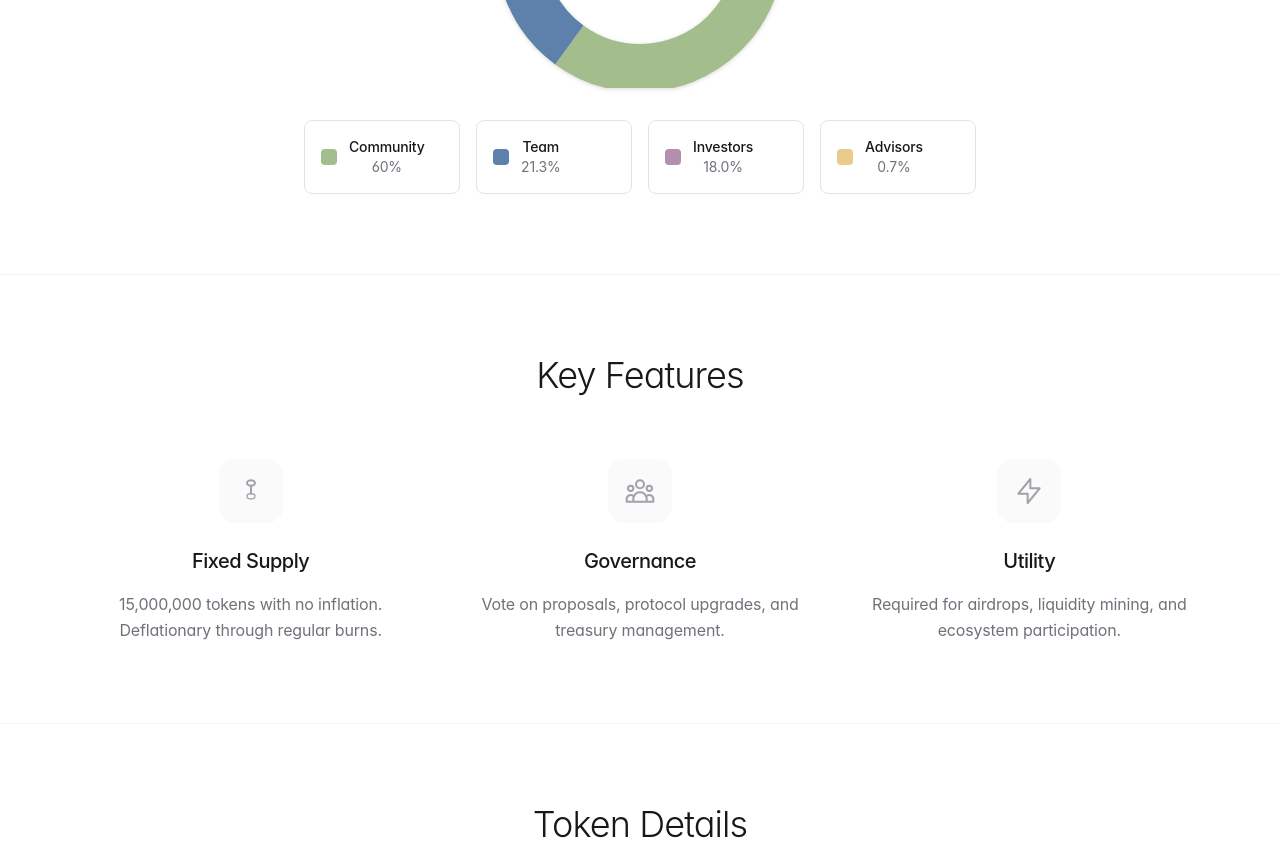
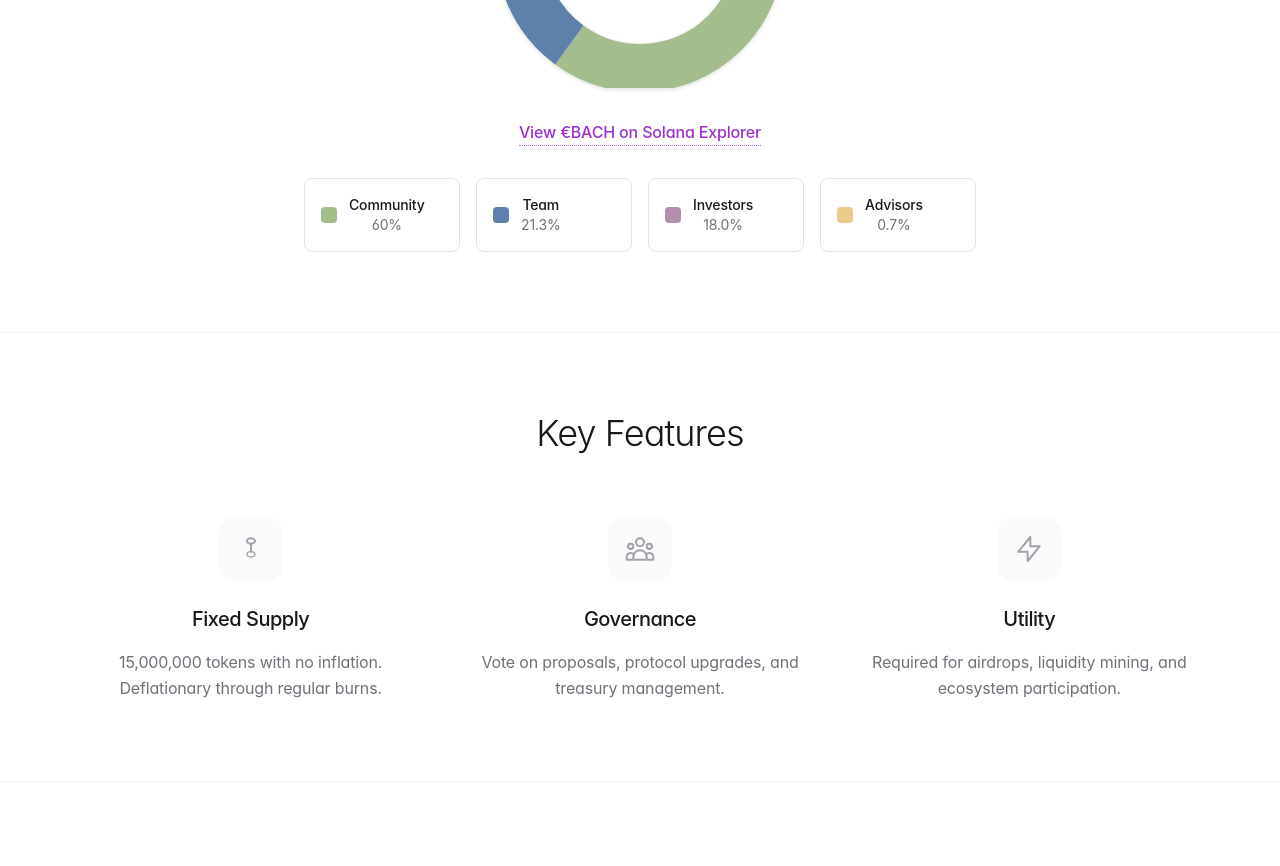
Before and after one commit to TheStableFoundation/bach-money, a Next.js app: page /tokenomics in a window 1280 px wide. Shown: the part 980-1846 px from the top of the page. Built offline with nearby package versions, Linux system fonts and the light colour scheme.

Commit message:
Add Solana Explorer links for €BACH token

```diff
--- a/app/page.tsx
+++ b/app/page.tsx
@@ -74,6 +74,15 @@ export default function Web() {
                   €BACH token
                 </a>
                 , a fixed-supply deflationary governance token of The Stable Foundation DAO.
+                <br />
+                <a
+                  href="https://explorer.solana.com/address/CTQBjyrX8pYyqbNa8vAhQfnRXfu9cUxnvrxj5PvbzTmf"
+                  target="_blank"
+                  rel="noopener noreferrer"
+                  className="mt-2 inline-block border-b border-dotted border-[var(--purple-accent)] font-medium text-[var(--purple-bg-gradient-from)] transition-colors hover:text-[var(--purple-accent)]"
+                >
+                  View on Solana Explorer
+                </a>
               </p>
             </div>
 
--- a/app/tokenomics/page.tsx
+++ b/app/tokenomics/page.tsx
@@ -144,6 +144,16 @@ export default function TokenomicsPage() {
                     €BACH
                   </text>
                 </svg>
+              </div>
+              <div className="mb-8 flex justify-center">
+                <a
+                  href="https://explorer.solana.com/address/CTQBjyrX8pYyqbNa8vAhQfnRXfu9cUxnvrxj5PvbzTmf"
+                  target="_blank"
+                  rel="noopener noreferrer"
+                  className="border-b border-dotted border-[var(--purple-accent)] font-medium text-[var(--purple-bg-gradient-from)] transition-colors hover:text-[var(--purple-accent)]"
+                >
+                  View €BACH on Solana Explorer
+                </a>
               </div>
 
               <div className="grid gap-4 sm:grid-cols-2 lg:grid-cols-4">
```
